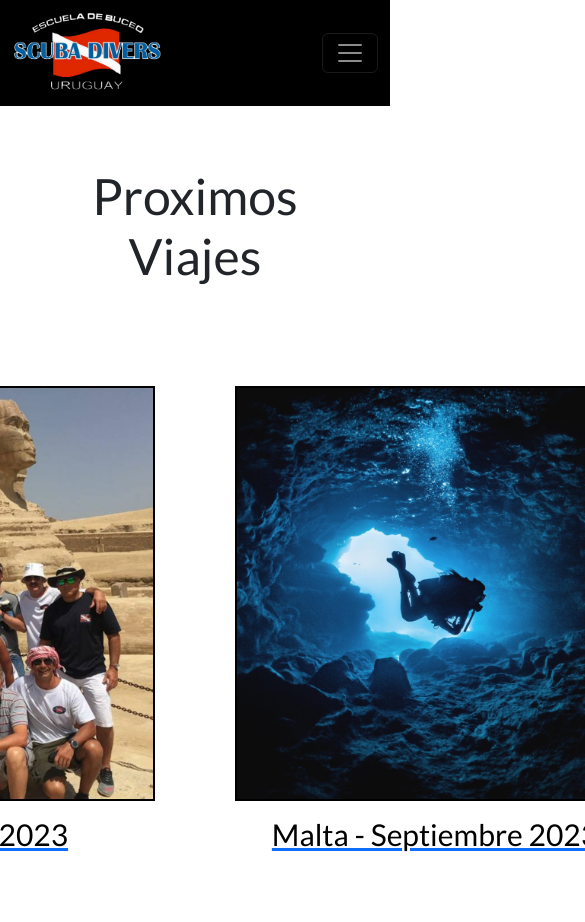
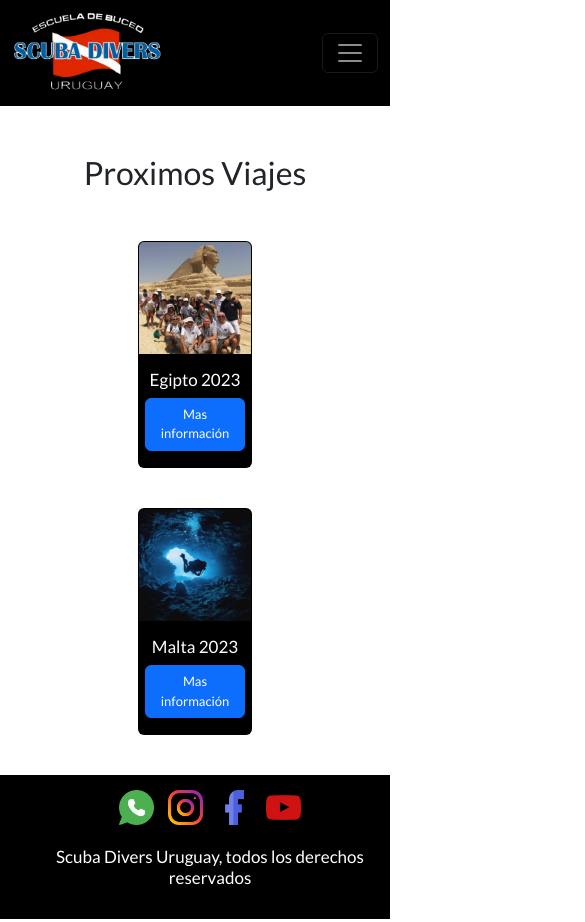
Before and after one commit to agustinpietrafesa/PF-Pietrafesa, a plain HTML site: page pages/viajes.html in a window 390 px wide. Shown: the top 922 px of the page, 585 px wide, since content can reach past the window. Drawn offline with nearby package versions, Linux system fonts and the light colour scheme.

Commit message:
se trabajo en la pagina viajes y un poco index

```diff
--- a/assets/css/style.css
+++ b/assets/css/style.css
@@ -5,45 +5,6 @@
     text-decoration: none;
     list-style-type: none;
     font-family: 'Lato', sans-serif;
-}
-/* Navegador */
-/*
-.header{
-    background-color: black;
-    border-bottom: solid 5px red;
-}
-
-.navegador > a{
-    height: 125px;
-    margin-left: 50px;
-}
-
-.navegador{
-    display: flex;
-
-
-}
-
-.logo{
-    height: 125px;
-
-}
-
-.nav__barra{
-    display: flex;
-    align-items: center;
-    justify-content: space-evenly;
-    width: 100%;
-} */
-
-
-/*Fuente*/
-/*
-.nav__barra > li > a{
-    font-size: 25px;
-    color: white;
-
-
 }
 
 
@@ -71,13 +32,6 @@
 } */
 
 /* Main Slider*/
-
-/* .main{
-    width: 90%;
-    margin: 0 auto;
-
-
-} */
 
 .main__video > video{
     width: 100%;
@@ -141,40 +95,9 @@
 
 
 
-/*Footer*/
-
-/* .footer{
-    display: flex;
-    background-color: black;
-    border-top: solid 5px red;
-    align-items: center;
-    justify-content: space-between;
-    margin-top: 40px;
-
-}
-
-.footer > p{
-    color: white;
-    font-size: 20px;
-    margin-left: 20px;
-
-}
-
-.footer__redes{
-    display: flex;
-    margin-right: 20px;
-
-    }
-
-
-.footer__redes > a > img{
-    height: 50px;
-    width: 50px;
-    margin: 15px;
-} */
 
 /**********************Pagina Viajes************************/
-
+/*
 .viajes__titulo{
     text-align: center;
     margin: 60px;
@@ -233,7 +156,7 @@
     text-align: center;
     font-style: bold;
     margin: 10px;
-}
+} */
 
 /***********************Pagina Cursos********************************************/
 
@@ -474,6 +397,20 @@
 }
 
 
+@media screen and (max-width:576px) {
+    .card-body > a {
+     width: 100px;
+     font-size: 13px;
+
+}
+    .card-body > h5 {
+        font-size: 17px;
+
+}
+     }
+
+
+
 
 @media screen and (min-width:992px) {
     .bs_footer{
@@ -503,6 +440,9 @@
         width: 150px;
     }
 
+
+
+
 }
 
 @media screen and (max-width: 1200px){
@@ -519,4 +459,22 @@
     .bs_footer_copy > h5{
         font-size: 17px;
     }
+
 }
+
+
+
+
+
+
+
+
+
+/*********Boostrap page viajes********/
+
+
+
+.tarjetas_viajes{
+    margin: 40px;
+    margin-top: 0px;
+}
--- a/pages/viajes.html
+++ b/pages/viajes.html
@@ -42,25 +42,82 @@
     </header>
 
  <main>
-         <div class="viajes__titulo">
-            <h1>Proximos Viajes</h1>
+    <div class="viajes__titulo text-center m-5">
+        <h1>Proximos Viajes</h1>
+    </div>
+
+    <!-- <div class="tarjetas row d-flex align-items-center">
+        <div class="col-sm-6 col-lg-5">
+
+            <div class="card-body d-flex flex-column">
+                <img src="../assets/img/viajescuadrada.jpg" class="img-fluid" alt="">
+              <h5 class="card-title">Special title treatment</h5>
+              <p class="card-text">With supporting text below as a natural lead-in to additional content.</p>
+              <a href="#" class="btn btn-primary">Go somewhere</a>
+            </div>
         </div>
+        <div class="col-sm-6 col-lg-5">
 
-    <section class="img__viajes">
+            <div class="card-body d-flex flex-column">
+                <img src="../assets/img/malta buceo.jpg" alt="">
+              <h5 class="card-title">Special title treatment</h5>
+              <p class="card-text">With supporting text below as a natural lead-in to additional content.</p>
+              <a href="#" class="btn btn-primary">Go somewhere</a>
+            </div>
+        </div>
+    </div> -->
 
-        <div class="proxViajes__img">
-            <a href="./contacto.html"><img src="../assets/img/viajescuadrada.jpg" alt="imagen egipto">
-            <h3>Egipto - Mayo 2023</h3></a>
+
+
+<div class="row d-flex justify-content-center">
+    <div class="tarjetas_viajes col-4 col-lg-3">
+    <div class="card align-items-center p-0 bg-black"">
+        <img src="../assets/img/egipto.jpg" class="card-img-top img-fluid" alt="...">
+        <div class="card-body">
+          <h5 class="card-title text-center text-white">Egipto 2023</h5>
+          <a href="#" class="btn btn-primary">Mas información</a>
         </div>
+      </div>
+    </div>
+     <div class="tarjetas_viajes col-4 col-lg-3">
+    <div class="card align-items-center p-0 bg-black"">
+        <img src="../assets/img/malta.jpg" class="card-img-top img-fluid" alt="...">
+        <div class="card-body">
+          <h5 class="card-title text-center text-white">Malta 2023</h5>
+          <a href="#" class="btn btn-primary">Mas información</a>
+        </div>
+      </div>
+    </div>
 
-        <div class="proxViajes__img">
-            <a href="./contacto.html"><img src="../assets/img/maltabuceo2.0.jpg" alt="imagen egipto">
-            <h3>Malta - Septiembre 2023</h3></a>
-        </div>
 
-    </section>
+</div>
 
-    <section class="titulo__experiencia">
+
+
+
+
+
+
+
+
+
+
+    <!-- <!-- <section class="img__viajes row d-flex col-lg-10">
+
+
+
+                <a href="./contacto.html"><img src="../assets/img/viajescuadrada.jpg" class="img-fluid" alt="imagen egipto">
+                <h3>Egipto - Mayo 2023</h3></a>
+
+
+
+
+            <a href="./contacto.html"><img src="../assets/img/maltabuceo2.0.jpg" class="img-fluid" alt="imagen egipto">
+
+
+    </section> -->
+
+    <!-- <section class="titulo__experiencia">
 
         <h2>Experiencias Scuba Divers </h2>
 
@@ -92,7 +149,7 @@
 
         </div>
 
-    </section>
+    </section> -->
 </main>
 
 <footer>
```
Also changed, not shown: index.html (+46 -11 lines), assets/img/egipto.jpg (added), assets/img/malta.jpg (added), 2 other files.
